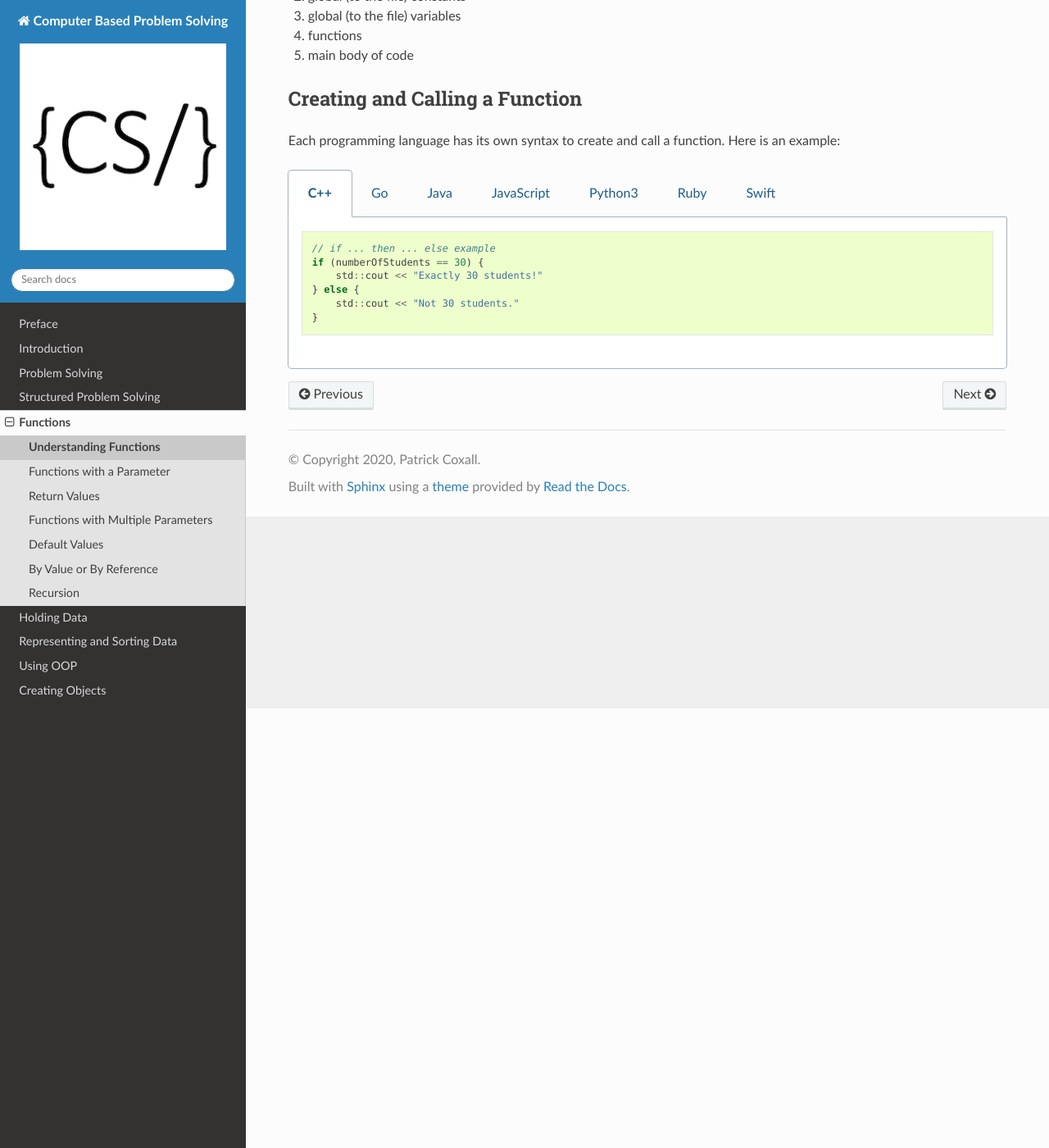
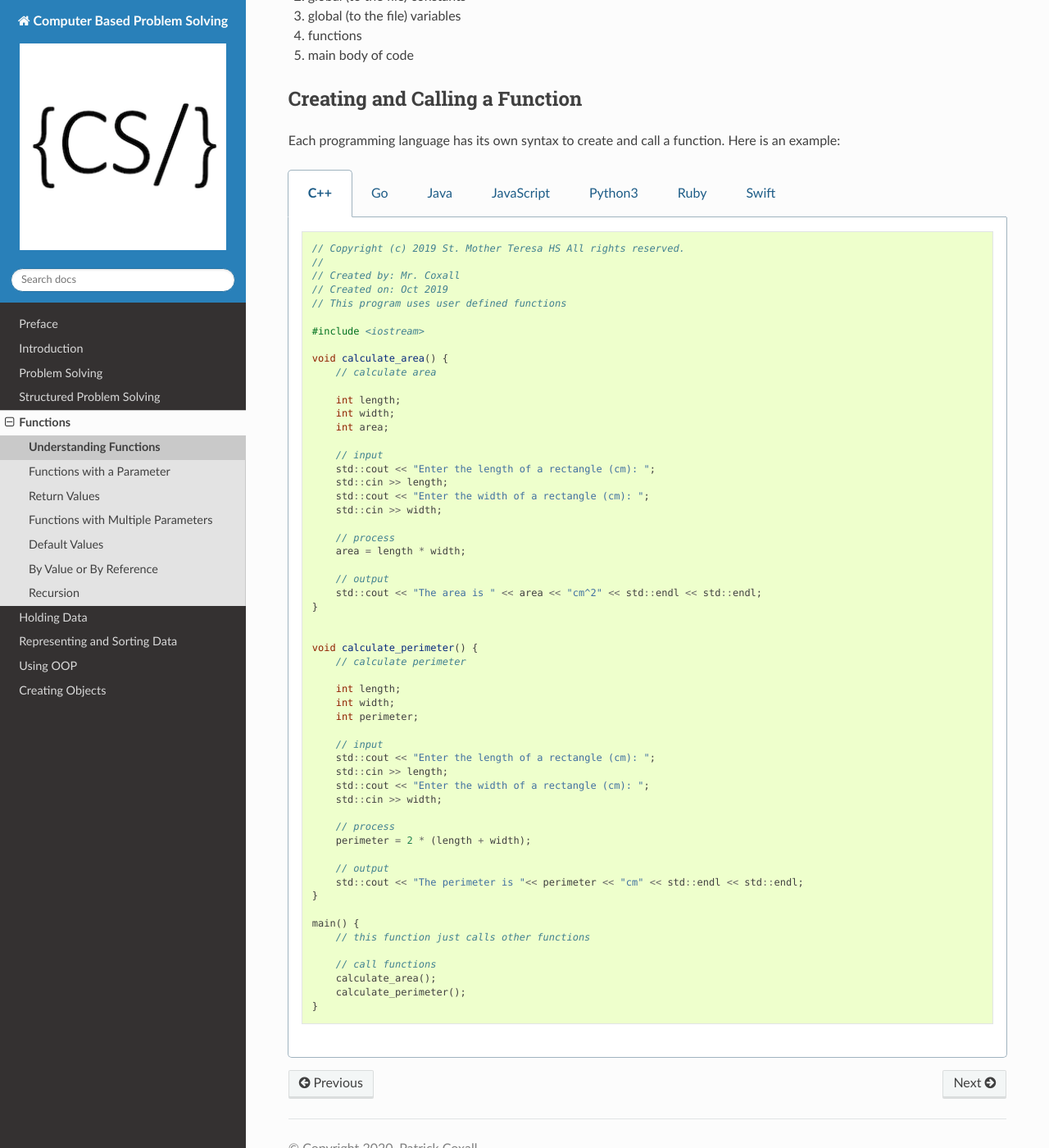
Before and after one commit to Mr-Coxall/Computer-Based-Problem-Solving, a Sphinx documentation site: the page built from docs/functions/understanding-functions.rst, in a window 1280 px wide and 1400 px high, scrolled down 536 px. Shown: the whole window at 82% size. Built offline with Sphinx 7.4.7 and the Read the Docs theme 2.0.0, drawn with Linux system fonts in a browser that asks for light colours; pages that are not in the unit, such as notebooks, are missing from menus.

Commit message:
Update understanding-functions.rst

```diff
--- a/docs/functions/understanding-functions.rst
+++ b/docs/functions/understanding-functions.rst
@@ -26,12 +26,63 @@ Each programming language has its own syntax to create and call a function. Here
 
     .. code-block:: C++
 
-      // if ... then ... else example
-      if (numberOfStudents == 30) {
-          std::cout << "Exactly 30 students!"
-      } else {
-          std::cout << "Not 30 students."
-      }
+		// Copyright (c) 2019 St. Mother Teresa HS All rights reserved.
+		//
+		// Created by: Mr. Coxall
+		// Created on: Oct 2019
+		// This program uses user defined functions
+
+		#include <iostream>
+
+		void calculate_area() {
+		    // calculate area
+
+		    int length;
+		    int width;
+		    int area;
+
+		    // input
+		    std::cout << "Enter the length of a rectangle (cm): ";
+		    std::cin >> length;
+		    std::cout << "Enter the width of a rectangle (cm): ";
+		    std::cin >> width;
+
+		    // process
+		    area = length * width;
+
+		    // output
+		    std::cout << "The area is " << area << "cm^2" << std::endl << std::endl;
+		}
+
+
+		void calculate_perimeter() {
+		    // calculate perimeter
+
+		    int length;
+		    int width;
+		    int perimeter;
+
+		    // input
+		    std::cout << "Enter the length of a rectangle (cm): ";
+		    std::cin >> length;
+		    std::cout << "Enter the width of a rectangle (cm): ";
+		    std::cin >> width;
+
+		    // process
+		    perimeter = 2 * (length + width);
+
+		    // output
+		    std::cout << "The perimeter is "<< perimeter << "cm" << std::endl << std::endl;
+		}
+
+		main() {
+		    // this function just calls other functions
+
+		    // call functions
+		    calculate_area();
+		    calculate_perimeter();
+		}
+
 
   .. group-tab:: Go
 
```
